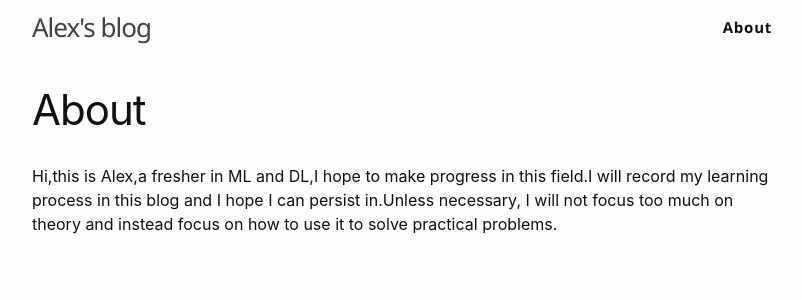
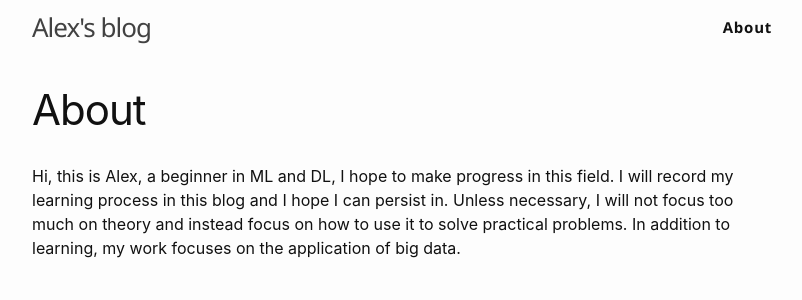
Before and after one commit to chaoalexander/chaoalexander.github.io, a Jekyll site: the page built from pages/about.md, in a window 1280 px wide. Shown: the top 300 px of the page, without its empty margins (238-1040 px from the left). Built offline with Jekyll 4.4.1, drawn with Linux system fonts in a browser that asks for light colours.

```diff
--- a/_config.yml
+++ b/_config.yml
@@ -6,7 +6,7 @@ author:
 # The `>` after `description:` means to ignore line-breaks until next key.
 # If you want to omit the line-break after the end of text, use `>-` instead.
 # description: >
-#  Hi,this is Alex,a fresher in ML and DL,I hope to make progress in this field.I will record my learning process in this blog and I hope I can persist in.
+#  Hi,this is Alex,a beginner in ML and DL,I hope to make progress in this field.I will record my learning process in this blog and I hope I can persist in.
 
 # Build settings
 
--- a/_layouts/home.html
+++ b/_layouts/home.html
@@ -7,7 +7,7 @@ layout: base
     <h1 class="page-heading">{{ page.title }}</h1>
   {%- endif -%}
 <div class="about">
-  <p>Hi,this is Alex,a fresher in ML and DL,I hope to make progress in this field.I will record my learning process in this blog and I hope I can persist in.Unless necessary, I will not focus too much on theory and instead focus on how to use it to solve practical problems</p>
+  <p> Hi, this is Alex, a beginner in ML and DL, I hope to make progress in this field. I will record my learning process in this blog and I hope I can persist in. Unless necessary, I will not focus too much on theory and instead focus on how to use it to solve practical problems. In addition to learning, my work focuses on the application of big data.</p>
 </div>
   {% include social.html %}
 
--- a/pages/about.md
+++ b/pages/about.md
@@ -4,4 +4,4 @@ title: About
 permalink: /about/
 ---
 
-Hi,this is Alex,a fresher in ML and DL,I hope to make progress in this field.I will record my learning process in this blog and I hope I can persist in.Unless necessary, I will not focus too much on theory and instead focus on how to use it to solve practical problems.
+Hi, this is Alex, a beginner in ML and DL, I hope to make progress in this field. I will record my learning process in this blog and I hope I can persist in. Unless necessary, I will not focus too much on theory and instead focus on how to use it to solve practical problems. In addition to learning, my work focuses on the application of big data.
```
Also changed, not shown: assets/images/dog.ico, 1 other file.
